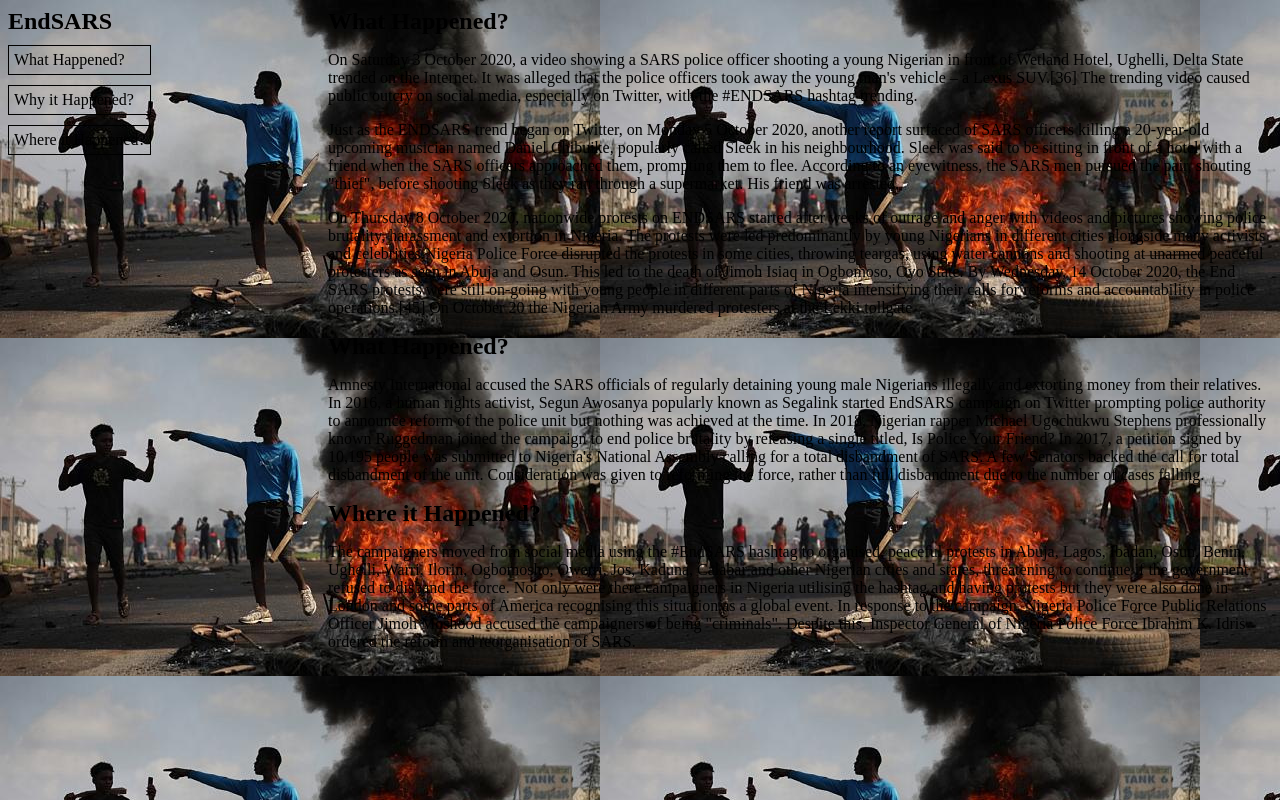
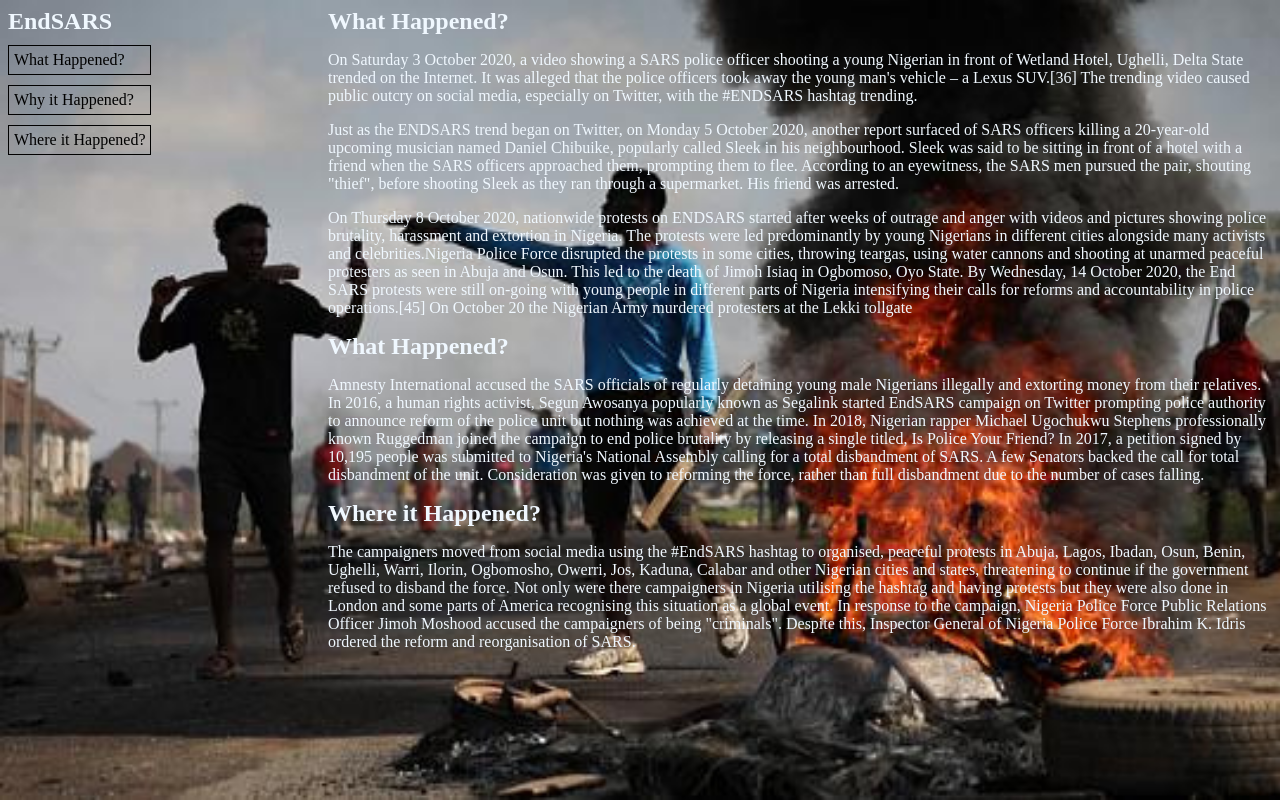
Before and after one commit to Rofiat369/Technical-Documentation, a plain HTML site: page index.html in a window 1280 px wide. Drawn offline with Linux system fonts and the light colour scheme.

Commit message:
Added styling to background image

```diff
--- a/styles.css
+++ b/styles.css
@@ -4,6 +4,9 @@ body {
   grid-gap: 20px;
   grid-template-areas: "navbar mainContent";
   background-image: url(Protesters-fire.jpg);
+  background-size: cover;
+  background-attachment: fixed;
+  color: aliceblue;
 }
 
 #navbar {
```
